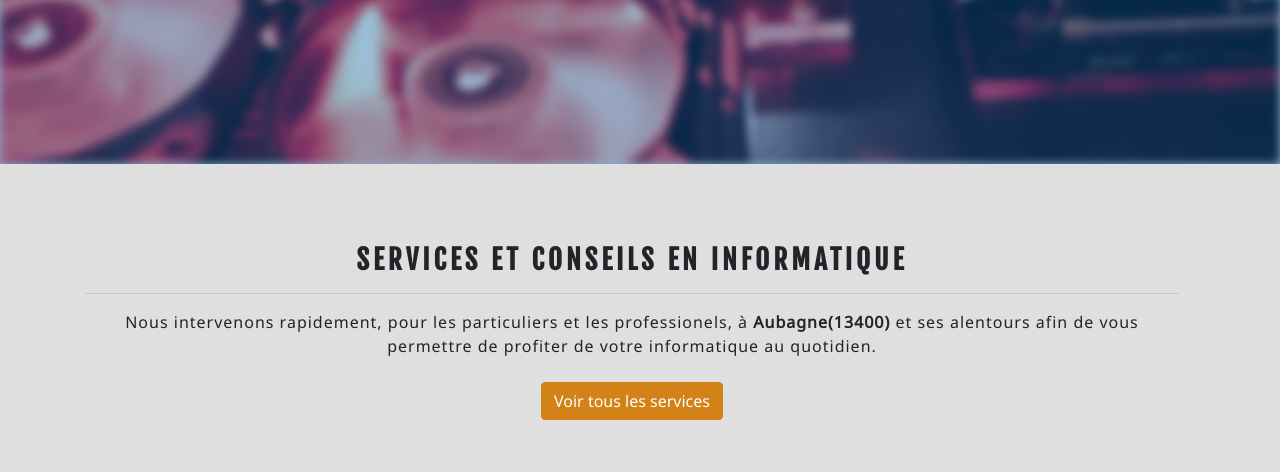
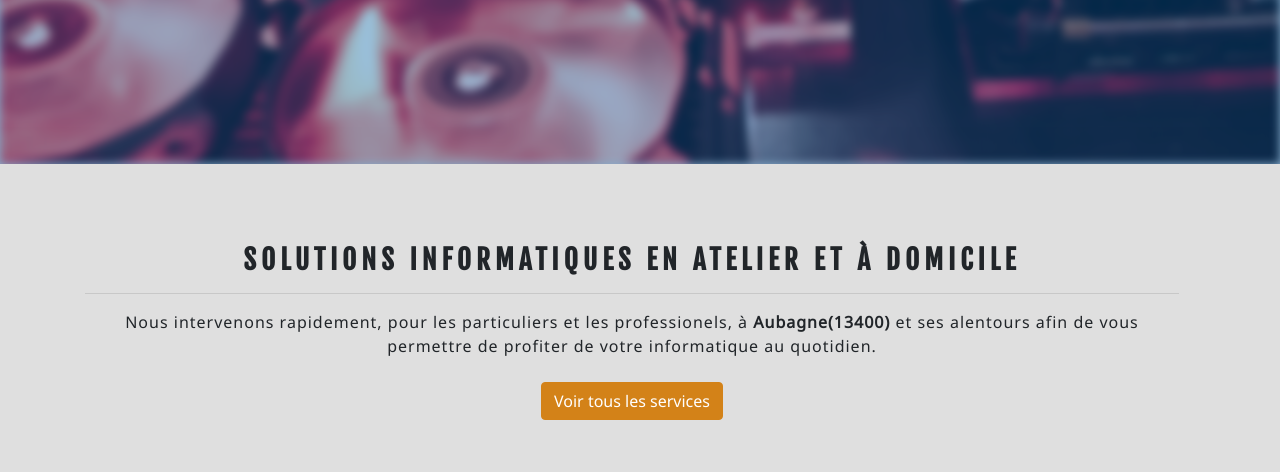
Before and after one commit to arthurb11/iRez, a PHP site: page / in a window 1280 px wide. Shown: the part 636-1108 px from the top of the page. Run offline with PHP 8.4, Linux system fonts and the light colour scheme; some libraries are stand-ins or nearby versions.

Commit message:
fin ou presque

```diff
--- a/controller/contactController.php
+++ b/controller/contactController.php
@@ -89,7 +89,7 @@ if (filter_has_var(INPUT_POST, 'submit')) {
     }
 }
 
-require('../view/contactView.php'); //ici on appelle la vue
+require('../view/contactView.php');
 
 
 // var_dump($_POST);
--- a/public/asserts/css/style.css
+++ b/public/asserts/css/style.css
@@ -262,8 +262,9 @@ a.btn, a.btn.btn-services, .btn-primary {
     max-width: 80% !important;
 }
 
-#h2_services {
+#h1_services {
     margin-top: 80px !important;
+    font-size: 1.7rem;
 }
 
 /* TARIFS */
@@ -408,9 +409,6 @@ footer a:hover{
     transition: all 0.2s ease-in-out;
 }
 
-/* Mentions légales */
-/* Données personnelles */
-/* Cookies */
 /* Plan du site */
 
 #plan {
--- a/public/index.php
+++ b/public/index.php
@@ -3,9 +3,9 @@
 
 
 
-$path = ltrim($_SERVER['REQUEST_URI'], '/');    // Trim leading slash(es)
-$elements = explode('/', $path);                // Split path on slashes
-if(empty($elements[0])) {                       // No path elements means home
+$path = ltrim($_SERVER['REQUEST_URI'], '/');
+$elements = explode('/', $path);
+if(empty($elements[0])) {
     require '../view/homeView.php';
 } else switch(array_shift($elements))
 {
--- a/view/homeView.php
+++ b/view/homeView.php
@@ -32,7 +32,7 @@
         <span class="ancres" id="services"></span>
         <div class="container">
             <div class="text-center mr-3">
-                <h2 class="text-center text-uppercase" id="h2_services">Services et conseils en informatique</h2><hr/>
+                <h1 class="text-center text-uppercase" id="h1_services">Solutions informatiques en atelier et à domicile</h1><hr/>
                 <p>Nous intervenons rapidement, pour les particuliers et les professionels, à <strong>Aubagne(13400)</strong> et ses alentours afin de vous permettre de profiter de votre informatique au quotidien. </p>
                 <div class="mbr-section-btn pb-5 pt-2"><a class="btn btn-md display-4 btn-services" href="/tarifs">Voir tous les services</a></div>
             </div>
--- a/view/templateView.php
+++ b/view/templateView.php
@@ -14,7 +14,7 @@
         <!-- Required meta tags -->
         <meta charset="utf-8">
         <meta name="viewport" content="width=device-width, initial-scale=1, shrink-to-fit=no">
-        <meta name="description" content="">
+        <meta name="description" content="Solutions informatiques adaptées tout support: unité centrale, PC portable, MAC et PC. Réparation/dépannage à domicile ou en atelier à Aubagne (13).">
 
         <!-- Bootstrap CSS -->
         <link rel="stylesheet" href="https://stackpath.bootstrapcdn.com/bootstrap/4.1.3/css/bootstrap.min.css" integrity="sha384-MCw98/SFnGE8fJT3GXwEOngsV7Zt27NXFoaoApmYm81iuXoPkFOJwJ8ERdknLPMO" crossorigin="anonymous">
```
Also changed, not shown: model/contactRepository.php (+0 -41 lines).
